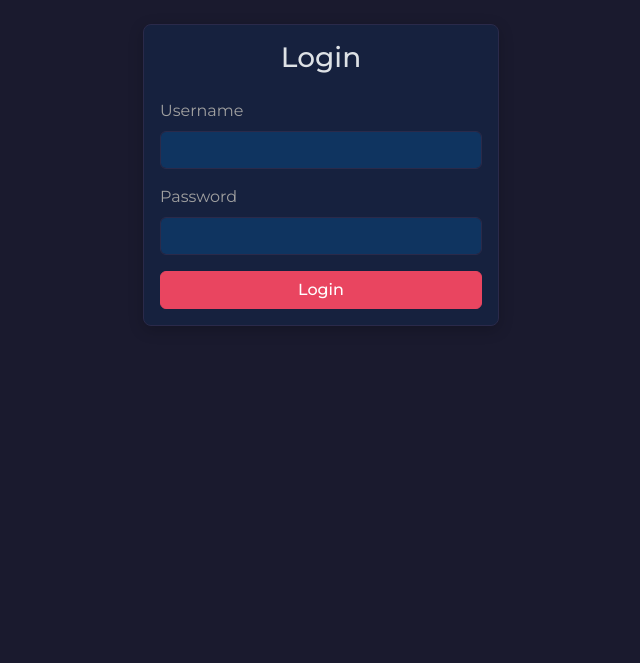
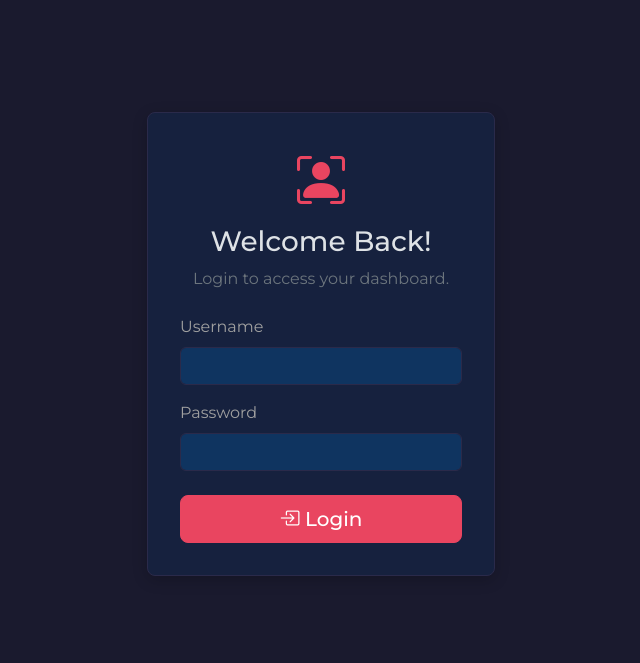
Before and after one commit to Yashtiwari893/face_recognize_based_attendance_system, a Flask app: page /login in a window 1280 px wide. Shown: the part 57-720 px from the top of the page, without its empty margins (319-959 px from the left). Run offline with Flask 3, Linux system fonts and the light colour scheme.

Commit message:
login page ui update

```diff
--- a/3/templates/login.html
+++ b/3/templates/login.html
@@ -1,29 +1,41 @@
 {% extends 'base.html' %}
 {% block title %}Login{% endblock %}
 {% block content %}
-<div class="row justify-content-center">
+<div class="container">
+    <div class="row justify-content-center align-items-center" style="min-height: 80vh;">
         <div class="col-md-6 col-lg-4">
-        <div class="card">
+            <div class="card p-3">
                 <div class="card-body">
-                <h3 class="card-title text-center mb-4">Login</h3>
+                    <div class="text-center mb-4">
+                        <i class="bi bi-person-bounding-box" style="font-size: 3rem; color: var(--cta-color);"></i>
+                        <h3 class="card-title mt-2">Welcome Back!</h3>
+                        <p class="text-secondary">Login to access your dashboard.</p>
+                    </div>
+
                     {% if error %}
-                    <div class="alert alert-danger">{{ error }}</div>
+                        <div class="alert alert-danger text-center" role="alert" style="background-color: rgba(233, 69, 96, 0.1); border: 1px solid var(--cta-color); color: #e94560;">
+                            {{ error }}
+                        </div>
                     {% endif %}
+
                     <form method="post">
                         <div class="mb-3">
                             <label for="username" class="form-label">Username</label>
                             <input type="text" class="form-control" id="username" name="username" required>
                         </div>
-                    <div class="mb-3">
+                        <div class="mb-4">
                             <label for="password" class="form-label">Password</label>
                             <input type="password" class="form-control" id="password" name="password" required>
                         </div>
                         <div class="d-grid">
-                        <button type="submit" class="btn btn-primary">Login</button>
+                            <button type="submit" class="btn btn-primary btn-lg">
+                                <i class="bi bi-box-arrow-in-right"></i> Login
+                            </button>
                         </div>
                     </form>
                 </div>
             </div>
         </div>
     </div>
+</div>
 {% endblock %}
```
Lines whose indentation alone changed are shown as unchanged.
